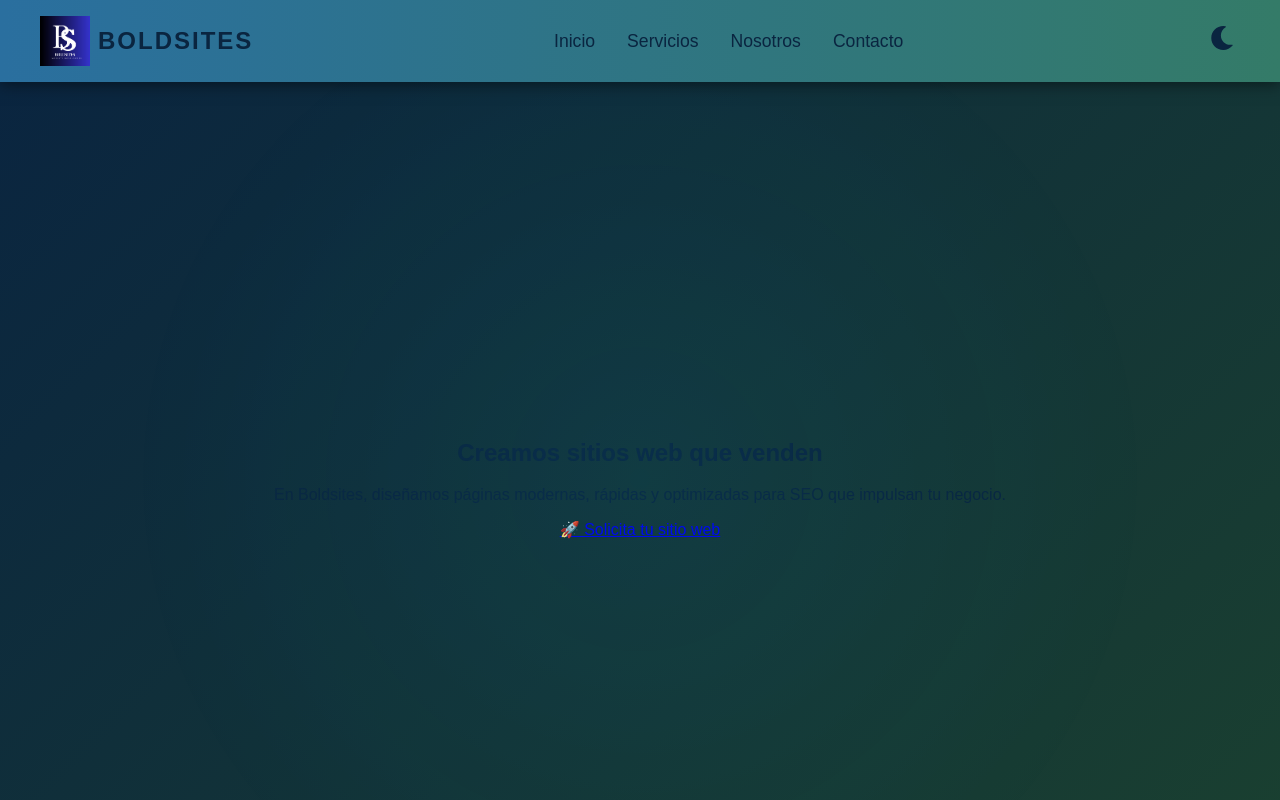
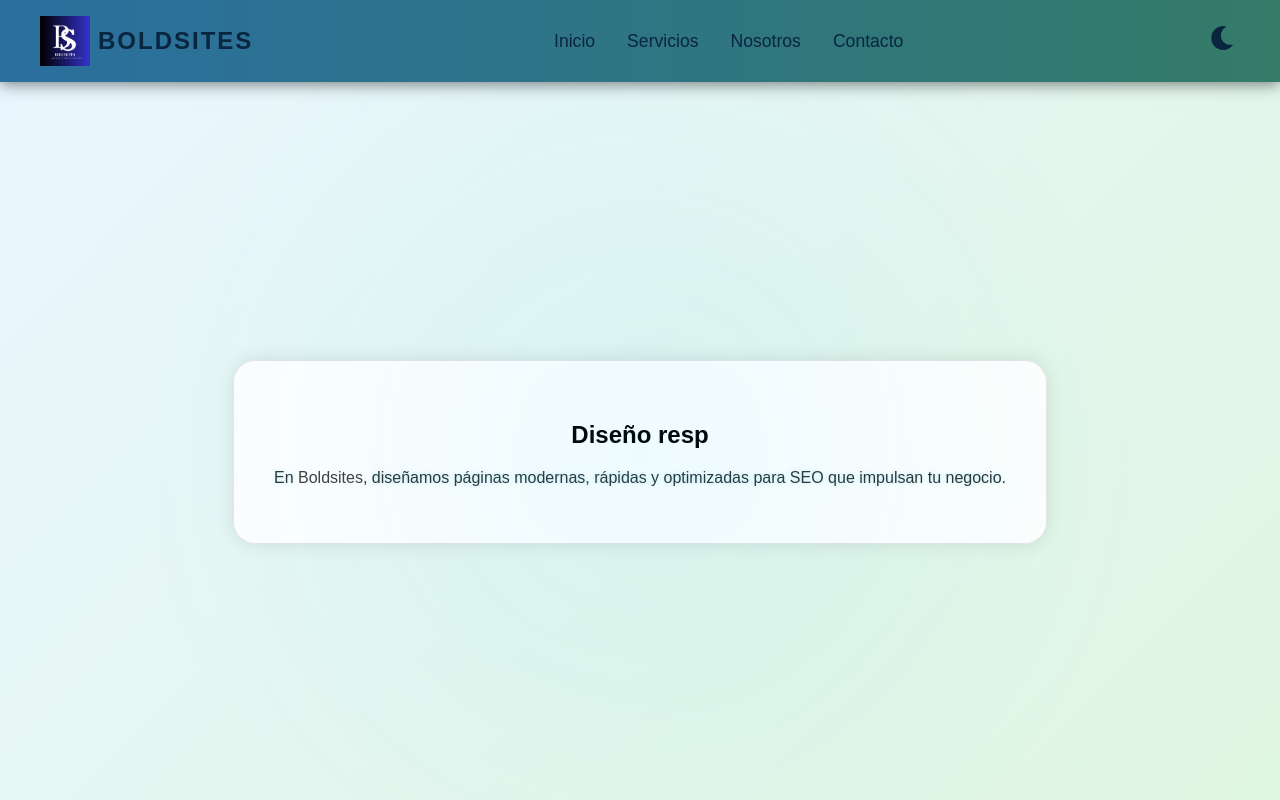
Before and after one commit to Javier348solis/Boldsites-Pagina, a React (Create React App) app: page / in a window 1280 px wide. Shown: the top 800 px of the page. Built offline with nearby package versions, Linux system fonts and the light colour scheme.

Commit message:
Se soluciono el error del Hero, funciona el toggle del navbar correctamente

```diff
--- a/src/Components/Hero/index.jsx
+++ b/src/Components/Hero/index.jsx
@@ -1,112 +1,80 @@
-import { useState, useEffect } from 'react';
-import { Link } from 'react-router-dom';
+import React, { useState, useEffect } from "react";
+import "../../Styles/hero.css";
 
-export default function Hero() {
+const Hero = () => {
+  const [currentText, setCurrentText] = useState("");
+  const [cursorVisible, setCursorVisible] = useState(true);
   const [isVisible, setIsVisible] = useState(false);
-  const [cursorVisible, setCursorVisible] = useState(true);
-  const [currentText, setCurrentText] = useState('');
-  const [isLight, setIsLight] = useState(false); // <- nuevo: tema detectado
-  const fullText = "Creamos sitios web que venden";
-  const typingSpeed = 100;
-  const blinkSpeed = 500;
+
+  const phrases = ["Sitios web modernos", "Diseño responsivo", "SEO optimizado"];
 
   useEffect(() => {
-    const timer = setTimeout(() => setIsVisible(true), 500);
-    return () => clearTimeout(timer);
+    let phraseIndex = 0;
+    let charIndex = 0;
+    let deleting = false;
+
+    const type = () => {
+      const phrase = phrases[phraseIndex];
+
+      if (!deleting) {
+        setCurrentText(phrase.substring(0, charIndex + 1));
+        charIndex++;
+        if (charIndex === phrase.length) {
+          deleting = true;
+          setTimeout(type, 1500);
+          return;
+        }
+      } else {
+        setCurrentText(phrase.substring(0, charIndex - 1));
+        charIndex--;
+        if (charIndex === 0) {
+          deleting = false;
+          phraseIndex = (phraseIndex + 1) % phrases.length;
+        }
+      }
+      setTimeout(type, deleting ? 50 : 120);
+    };
+
+    type();
+
+    const cursorBlink = setInterval(
+      () => setCursorVisible((prev) => !prev),
+      500
+    );
+
+    setTimeout(() => setIsVisible(true), 200);
+
+    return () => clearInterval(cursorBlink);
   }, []);
 
-  useEffect(() => {
-    let index = 0;
-    const typeInterval = setInterval(() => {
-      if (index < fullText.length) {
-        setCurrentText(fullText.slice(0, index + 1));
-        index++;
-      } else {
-        clearInterval(typeInterval);
-      }
-    }, typingSpeed);
-
-    const blinkInterval = setInterval(() => {
-      setCursorVisible((prev) => !prev);
-    }, blinkSpeed);
-
-    return () => {
-      clearInterval(typeInterval);
-      clearInterval(blinkInterval);
-    };
-  }, []);
-
-  // ---------- DETECCIÓN TEMA (robusta) ----------
-  useEffect(() => {
-    // función que comprueba si hay modo claro
-    const checkLight = () => {
-      try {
-        const htmlHas = typeof document !== 'undefined' && document.documentElement?.classList?.contains('light');
-        const bodyHas = typeof document !== 'undefined' && document.body?.classList?.contains('light');
-        const ls = localStorage.getItem('darkMode'); // "true" o "false" o null
-        const lsIsLight = ls === 'false';
-        const isLightNow = !!(htmlHas || bodyHas || lsIsLight);
-        setIsLight(isLightNow);
-      } catch (e) {
-        // en caso de SSR o error, no romper
-        setIsLight(false);
-      }
-    };
-
-    // 1) check inicial
-    checkLight();
-
-    // 2) escuchar cambios de localStorage (toggle en otra pestaña o componente)
-    const onStorage = (ev) => {
-      if (ev.key === 'darkMode') checkLight();
-    };
-    window.addEventListener('storage', onStorage);
-
-    // 3) observer para cambios de atributo class en <html> o <body>
-    const observerCallback = (mutationsList) => {
-      for (const m of mutationsList) {
-        if (m.type === 'attributes' && (m.attributeName === 'class' || m.attributeName === 'className')) {
-          checkLight();
-        }
-      }
-    };
-    const obs = new MutationObserver(observerCallback);
-    if (document && document.documentElement) obs.observe(document.documentElement, { attributes: true });
-    if (document && document.body) obs.observe(document.body, { attributes: true });
-
-    // limpieza
-    return () => {
-      window.removeEventListener('storage', onStorage);
-      obs.disconnect();
-    };
-  }, []);
+  // 👇 Detecta si estamos en modo claro revisando <html class="light">
+  const isLightMode = document.documentElement.classList.contains("light");
 
   return (
-    // aplicamos la clase force-light si detectamos modo claro
-    <section className={`hero ${isLight ? 'force-light' : ''}`}>
-      <div className="hero-grid"></div>
-      <div className="hero-particles">
-        {Array.from({ length: 30 }).map((_, i) => (
-          <div key={i} className="particle" style={{
-            '--delay': `${Math.random() * 10}s`,
-            '--duration': `${5 + Math.random() * 10}s`,
-            '--left': `${Math.random() * 100}%`,
-            '--top': `${Math.random() * 100}%`
-          }} />
-        ))}
-      </div>
+    <section className="hero">
       <div className="hero-content">
-        <h1 className={isVisible ? 'fade-in-up neon-text' : ''}>
+        <h1
+          className={`${isVisible ? "fade-in-up neon-text" : ""}`}
+          style={{
+            color: isLightMode ? "#000" : "", // negro en modo claro
+          }}
+        >
           {currentText}
           {cursorVisible && <span className="cursor">|</span>}
         </h1>
-        <p className={isVisible ? 'fade-in-up delay-1 pulse-text' : ''}>
-          En <span className="boldsites">Boldsites</span>, diseñamos páginas modernas, rápidas y optimizadas para SEO que impulsan tu negocio.
+
+        <p
+          className={isVisible ? "fade-in-up delay-1 pulse-text" : ""}
+          style={{
+            color: isLightMode ? "#000" : "#B0C4DE", // negro en claro, azul clarito en oscuro
+          }}
+        >
+          En <span className="boldsites">Boldsites</span>, diseñamos páginas
+          modernas, rápidas y optimizadas para SEO que impulsan tu negocio.
         </p>
-        <a href="/contacto" className={`hero-button ${isVisible ? 'fade-in-up delay-2' : ''}`}>
-          🚀 Solicita tu sitio web
-        </a>
       </div>
     </section>
   );
-}
+};
+
+export default Hero;
--- a/src/Styles/hero.css
+++ b/src/Styles/hero.css
@@ -124,3 +124,49 @@ html.light .hero-button {
   background: radial-gradient(circle, #00D1FF, #007BFF) !important;
   box-shadow: 0 0 6px #00D1FF !important;
 }
+/* =======================
+   NEON BORDER ANIMATION
+======================= */
+.hero-content {
+  position: relative;
+  padding: 2.5rem;
+  border-radius: 22px;
+  background: rgba(0, 0, 0, 0.65); /* Fondo oscuro semi-transparente */
+  box-shadow: 0 0 25px rgba(0, 255, 170, 0.4);
+  border: 2px solid rgba(0, 255, 170, 0.6);
+  animation: neonPulse 4s ease-in-out infinite;
+}
+
+.hero-content::before {
+  content: "";
+  position: absolute;
+  top: -2px;
+  left: -2px;
+  right: -2px;
+  bottom: -2px;
+  border-radius: 22px;
+  background: linear-gradient(90deg, #00D1FF, #00FFAA, #007BFF, #00FFAA, #00D1FF);
+  background-size: 300% 300%;
+  z-index: -1;
+  filter: blur(8px);
+  animation: neonBorder 6s linear infinite;
+}
+
+@keyframes neonBorder {
+  0% { background-position: 0% 50%; }
+  50% { background-position: 100% 50%; }
+  100% { background-position: 0% 50%; }
+}
+
+/* =======================
+   PARAGRAPH ANIMATION
+======================= */
+.hero-content p {
+  animation: textGlow 3s ease-in-out infinite;
+}
+
+@keyframes textGlow {
+  0% { opacity: 0.8; text-shadow: 0 0 5px rgba(0, 209, 255, 0.4); }
+  50% { opacity: 1; text-shadow: 0 0 15px rgba(0, 209, 255, 0.9); }
+  100% { opacity: 0.8; text-shadow: 0 0 5px rgba(0, 209, 255, 0.4); }
+}
```
